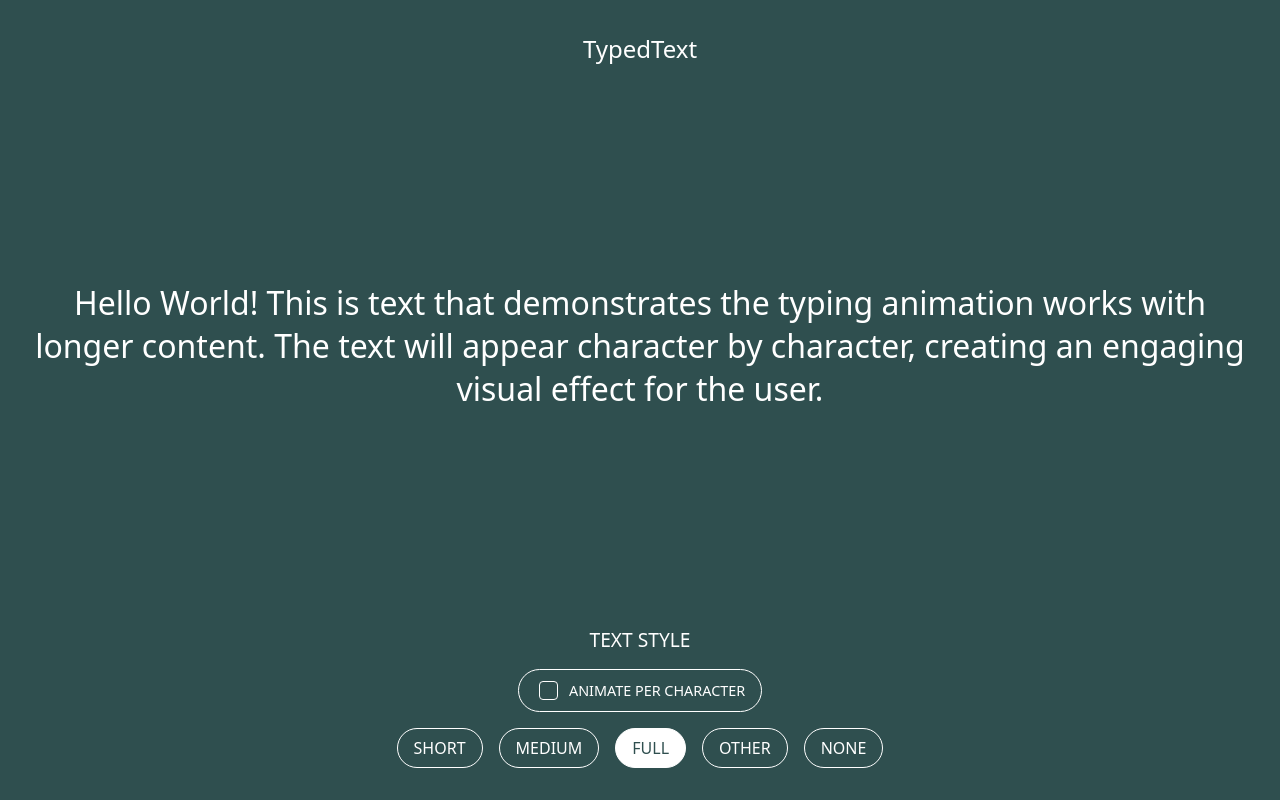
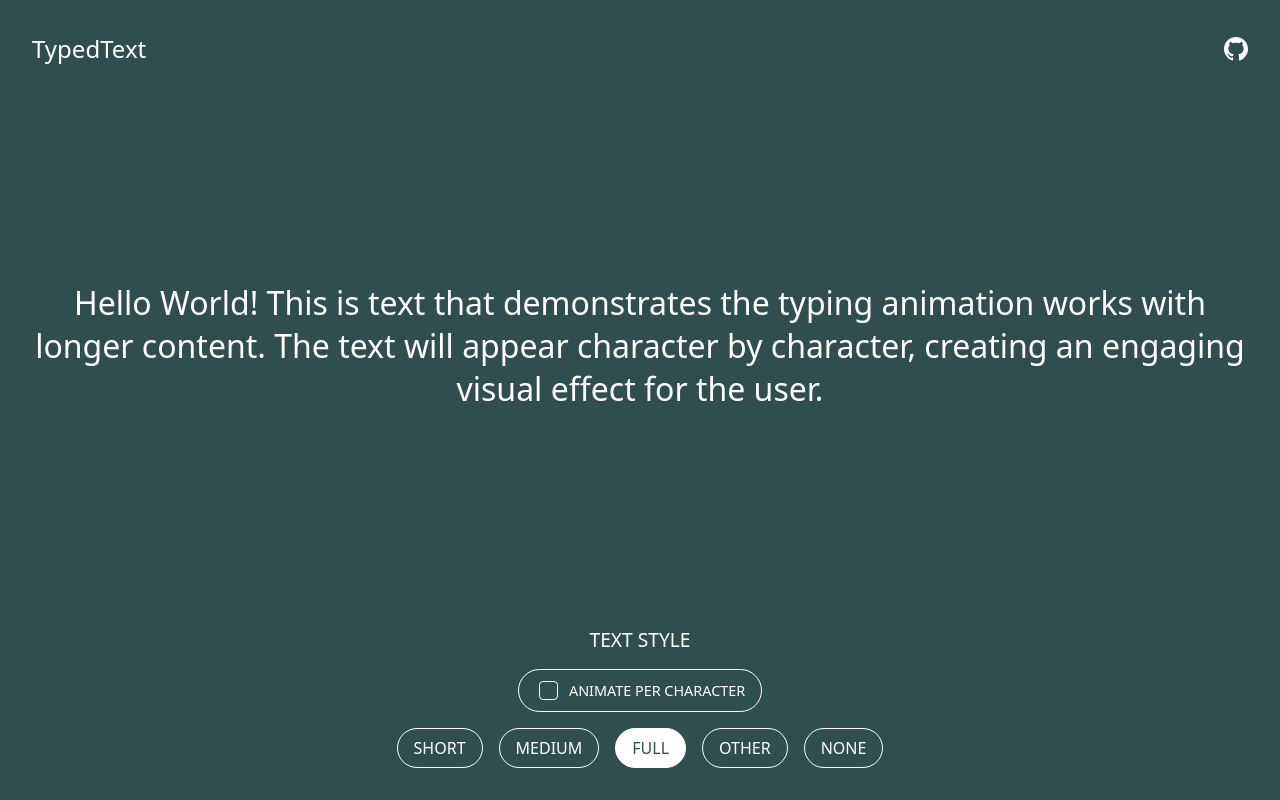
Before and after one commit to Shilo/typed-text, a Svelte app in the folder typed-text/: page / in a window 1280 px wide. Built offline with nearby package versions, Linux system fonts and the light colour scheme; a web font is replaced by a local one.

Commit message:
feat: add GitHub link

```diff
--- a/typed-text/src/App.svelte
+++ b/typed-text/src/App.svelte
@@ -1,5 +1,7 @@
 <script lang="ts">
   import TypedText from "./TypedText";
+
+  const GITHUB_URL = "https://github.com/your-username/your-repo";
 
   const textStyles = {
     short: "Hello World!",
@@ -35,7 +37,28 @@
   }
 </script>
 
-<header>TypedText</header>
+<header>
+  <span>TypedText</span>
+  <a
+    href={GITHUB_URL}
+    target="_blank"
+    rel="noopener noreferrer"
+    class="github-link"
+    aria-label="View on GitHub"
+  >
+    <svg
+      width="24"
+      height="24"
+      viewBox="0 0 24 24"
+      fill="currentColor"
+      aria-hidden="true"
+    >
+      <path
+        d="M12 0c-6.626 0-12 5.373-12 12 0 5.302 3.438 9.8 8.207 11.387.599.111.793-.261.793-.577v-2.234c-3.338.726-4.033-1.416-4.033-1.416-.546-1.387-1.333-1.756-1.333-1.756-1.089-.745.083-.729.083-.729 1.205.084 1.839 1.237 1.839 1.237 1.07 1.834 2.807 1.304 3.492.997.107-.775.418-1.305.762-1.604-2.665-.305-5.467-1.334-5.467-5.931 0-1.311.469-2.381 1.236-3.221-.124-.303-.535-1.524.117-3.176 0 0 1.008-.322 3.301 1.23.957-.266 1.983-.399 3.003-.404 1.02.005 2.047.138 3.006.404 2.291-1.552 3.297-1.23 3.297-1.23.653 1.653.242 2.874.118 3.176.77.84 1.235 1.911 1.235 3.221 0 4.609-2.807 5.624-5.479 5.921.43.372.823 1.102.823 2.222v3.293c0 .319.192.694.801.576 4.765-1.589 8.199-6.086 8.199-11.386 0-6.627-5.373-12-12-12z"
+      />
+    </svg>
+  </a>
+</header>
 
 <main>
   {text}
@@ -80,10 +103,29 @@
   }
 
   header {
+    display: flex;
+    justify-content: space-between;
+    align-items: center;
     padding: 2rem 2rem 0 2rem;
     font-size: 1.5rem;
     color: white;
-    text-align: center;
+  }
+
+  header .github-link {
+    color: white;
+    text-decoration: none;
+    transition: all 0.3s ease;
+    display: flex;
+    align-items: center;
+  }
+
+  header .github-link:hover {
+    opacity: 0.7;
+    transform: scale(1.1);
+  }
+
+  header .github-link:active {
+    transform: scale(0.95);
   }
 
   main {
```
